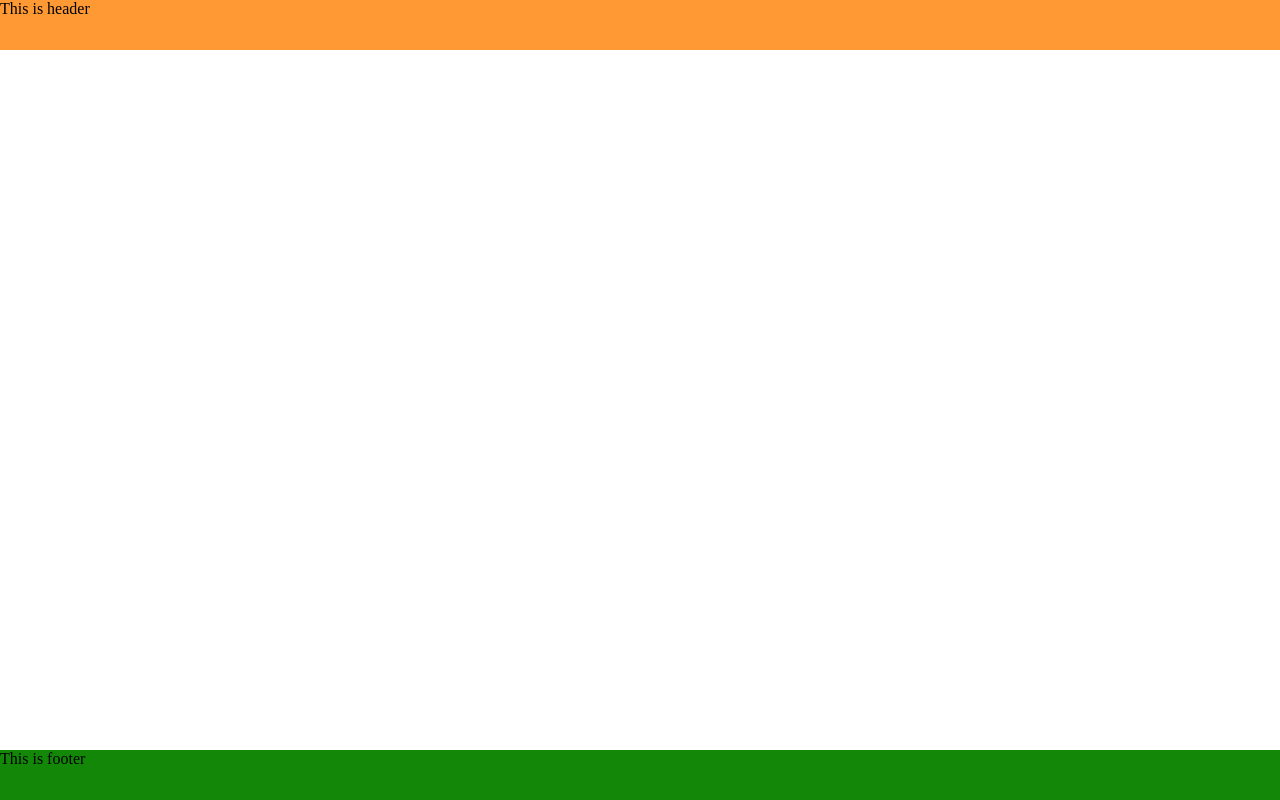
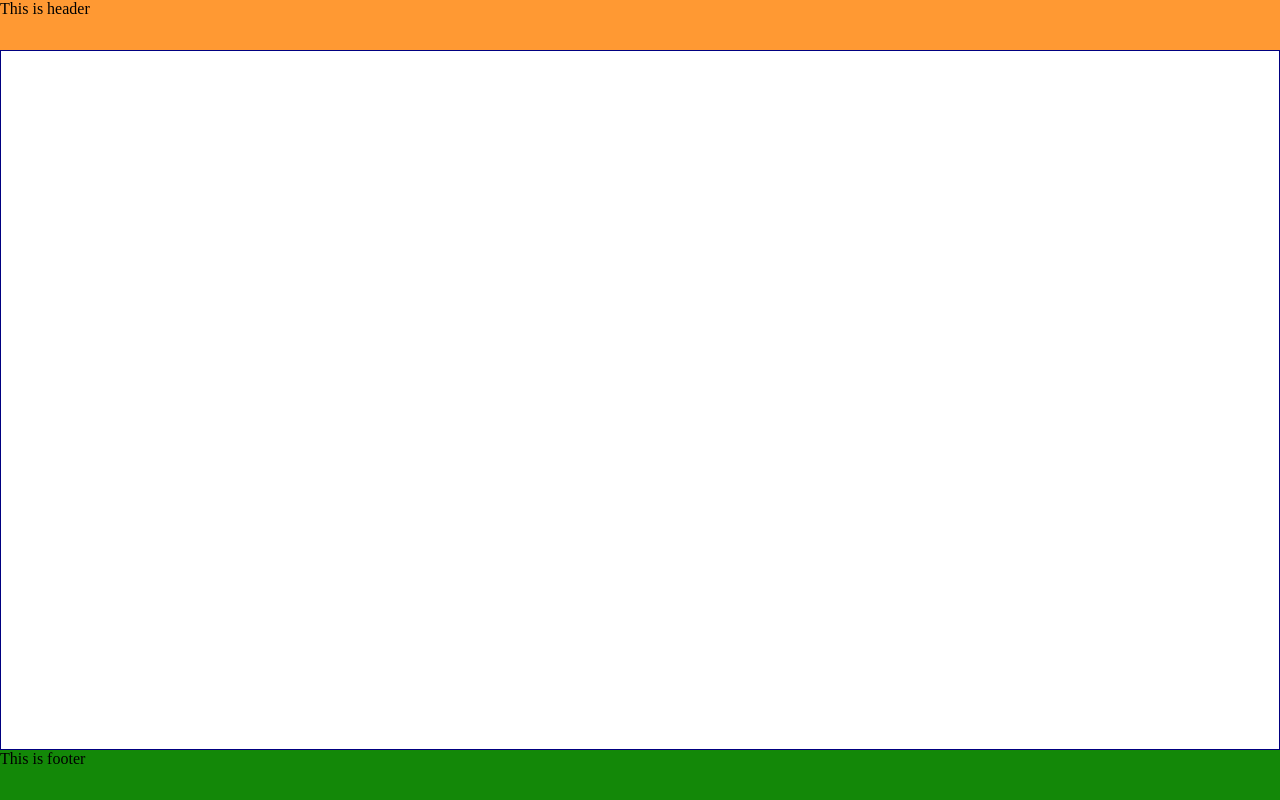
Before and after one commit to bharathkumarchowdary/engg-calc, an Angular app: page / in a window 1280 px wide. Built offline with nearby package versions, Linux system fonts and the light colour scheme.

Commit message:
layout of content added through flexbox

```diff
--- a/src/app/app.component.html
+++ b/src/app/app.component.html
@@ -1,9 +1,11 @@
+<div class="app-containter">
     <header>
         This is header
     </header>
     <div class="content">
+        <router-outlet></router-outlet>
     </div>
     <footer>
         This is footer
     </footer>
-<router-outlet></router-outlet>
+</div>
--- a/src/styles.css
+++ b/src/styles.css
@@ -1,20 +1,23 @@
 /* You can add global styles to this file, and also import other style files */
-header{
-    background: #FF9933; /* Indian Saffron */
-    position: absolute;
-    top: 0;
-    left: 0;
-    right: 0;
-    height: 50px;
+.app-containter {
+    flex-direction: column;
+    flex-flow: column;
+    display: flex;
+    height: 100%;
 }
-.content{
-    background: #FFFFFF;
+
+body {
+    height: 100vh;
+    margin: 0;
 }
-footer{
-    background: #138808; /* India Green */
-    position: absolute;
-    bottom: 0;
-    left: 0;
-    right: 0;
-    height: 50px;
+
+header, .content, footer{ min-height: 50px; }
+
+header { background: #FF9933; /* Indian Saffron */ }
+
+.content {
+    border: 1px solid navy;
+    flex-grow: 1;
 }
+
+footer { background: #138808; /* India Green */ }
```
Lines whose indentation alone changed are shown as unchanged.
